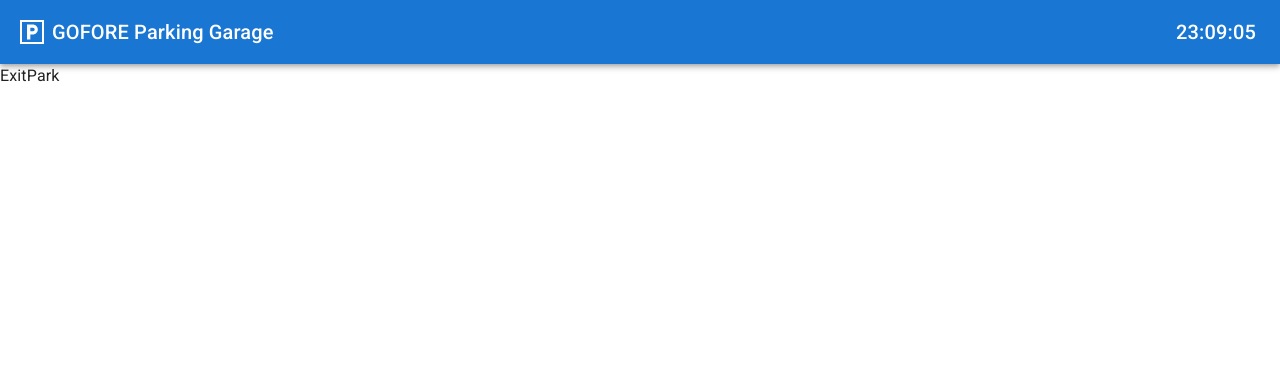
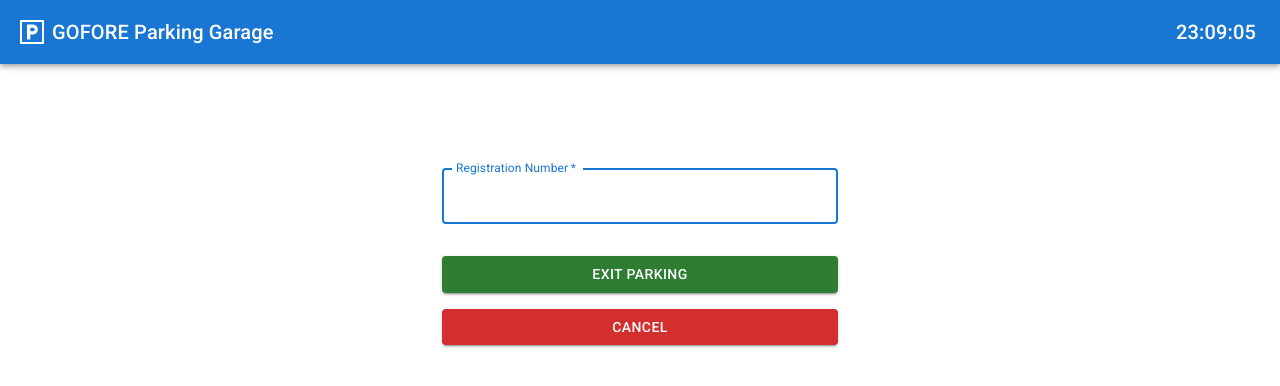
Before and after one commit to nirgluzman/AWS-Gofore-Parking-User, a React (Create React App) app: page /exit-park in a window 1280 px wide. Shown: the top 386 px of the page. Built offline with nearby package versions, Linux system fonts and the light colour scheme; no server answers.

Commit message:
add ParkExit functionality

```diff
--- a/src/components/ExitPark.js
+++ b/src/components/ExitPark.js
@@ -1,3 +1,177 @@
+import { useState } from "react";
+import { useNavigate } from "react-router-dom";
+
+import {
+  Button,
+  TextField,
+  Box,
+  Container,
+  Alert,
+  AlertTitle,
+  TableContainer,
+  Table,
+  TableBody,
+  TableRow,
+  TableCell,
+  Paper,
+  Typography,
+} from "@mui/material";
+
+import axios from "axios";
+
 export function ExitPark() {
-  return <div>ExitPark</div>;
+  const [parkExitMessage, setParkExitMessage] = useState(null);
+  const [exitError, setExitError] = useState("");
+
+  const navigate = useNavigate();
+
+  const handleParkExit = async (event) => {
+    event.preventDefault();
+
+    setExitError("");
+    setParkExitMessage(null);
+
+    const data = new FormData(event.currentTarget);
+    const vrn = data.get("vrn");
+
+    try {
+      const result = await axios.put(process.env.REACT_APP_API_URL + "remove", {
+        vrn,
+      });
+      if (result.data.length === 0) {
+        throw new Error("An error occurred, please try again!");
+      }
+
+      console.log(result.data);
+      setParkExitMessage(result.data);
+    } catch (err) {
+      setExitError(err.response.data);
+      console.log(err);
+    }
+  };
+
+  return (
+    <Container component="main" maxWidth="xs">
+      <Box
+        sx={{
+          marginTop: 8,
+          display: "flex",
+          flexDirection: "column",
+          alignItems: "center",
+        }}
+      >
+        {parkExitMessage && (
+          <Alert
+            severity="success"
+            onClose={() => {
+              setParkExitMessage(null);
+              navigate("/");
+            }}
+          >
+            <AlertTitle>Success</AlertTitle>
+            {parkExitMessage.message}
+          </Alert>
+        )}
+        {exitError && (
+          <Alert
+            severity="error"
+            onClose={() => {
+              setExitError("");
+            }}
+          >
+            <AlertTitle>Error</AlertTitle>
+            {exitError}
+          </Alert>
+        )}
+        <Box component="form" onSubmit={handleParkExit} sx={{ mt: 3 }}>
+          <TextField
+            margin="normal"
+            fullWidth
+            required
+            name="vrn"
+            label="Registration Number"
+            autoComplete="off"
+            autoFocus
+          />
+          <Button
+            type="submit"
+            fullWidth
+            variant="contained"
+            color="success"
+            sx={{ mt: 3, mb: 2 }}
+          >
+            Exit Parking
+          </Button>
+          <Button
+            onClick={() => navigate("/")}
+            fullWidth
+            variant="contained"
+            color="error"
+          >
+            Cancel
+          </Button>
+        </Box>
+        {parkExitMessage && (
+          <TableContainer
+            component={Paper}
+            sx={{
+              maxWidth: "600px",
+              margin: "auto",
+              marginTop: "30px",
+              marginBottom: "20px",
+              backgroundColor: "#f5f5f5",
+              boxShadow: "0px 0px 10px rgba(0, 0, 0, 0.1)",
+            }}
+          >
+            <Typography variant="h6" fontWeight="bold" textAlign="center">
+              Parking Invoice
+            </Typography>
+            <Table size="medium" aria-label="parking invoice">
+              <TableBody>
+                <TableRow
+                  sx={{ "&:last-child td, &:last-child th": { border: 0 } }}
+                >
+                  <TableCell align="left" component="th" scope="row">
+                    Vehicle Registration Number
+                  </TableCell>
+                  <TableCell>{parkExitMessage.vrn}</TableCell>
+                </TableRow>
+                <TableRow
+                  sx={{ "&:last-child td, &:last-child th": { border: 0 } }}
+                >
+                  <TableCell align="left" component="th" scope="row">
+                    Start time
+                  </TableCell>
+                  <TableCell>{parkExitMessage.startTime}</TableCell>
+                </TableRow>
+                <TableRow
+                  sx={{ "&:last-child td, &:last-child th": { border: 0 } }}
+                >
+                  <TableCell align="left" component="th" scope="row">
+                    End time
+                  </TableCell>
+                  <TableCell>{parkExitMessage.endTime}</TableCell>
+                </TableRow>
+                <TableRow
+                  sx={{ "&:last-child td, &:last-child th": { border: 0 } }}
+                >
+                  <TableCell
+                    align="left"
+                    component="th"
+                    scope="row"
+                    sx={{ fontWeight: "bold" }}
+                  >
+                    Parking costs
+                  </TableCell>
+                  <TableCell sx={{ fontWeight: "bold" }}>
+                    {parkExitMessage.parkCosts} €
+                  </TableCell>
+                </TableRow>
+              </TableBody>
+            </Table>
+          </TableContainer>
+        )}
+      </Box>
+    </Container>
+  );
 }
--- a/src/components/Home.js
+++ b/src/components/Home.js
@@ -11,7 +11,7 @@ export function Home() {
   const { numFreeSpots } = Park();
 
   return (
-    <Box sx={{ p: 5, width: "100%" }}>
+    <Box sx={{ p: 3, width: "100%" }}>
       <Stack
         sx={{
           display: "flex",
@@ -43,7 +43,7 @@ export function Home() {
           elevation={2}
           sx={{
             width: 400,
-            height: 220,
+            height: 200,
             display: "flex",
             flexDirection: "column",
             alignItems: "center",
@@ -67,7 +67,7 @@ export function Home() {
             Next hours: 30¢
           </Typography>
         </Paper>
-        <Stack spacing={20} direction="row" sx={{ paddingTop: 5 }}>
+        <Stack spacing={20} direction="row">
           <Button
             onClick={() => navigate("/enter-park")}
             variant="contained"
--- a/src/components/ParkingMap.js
+++ b/src/components/ParkingMap.js
@@ -8,8 +8,8 @@ import { Park } from "../context/ParkContext";
 import axios from "axios";
 
 export function ParkingMap({ vrn }) {
+  const [parkConfirmMessage, setParkConfirmMessage] = useState("");
   const [spotError, setSpotError] = useState("");
-  const [parkConfirmMessage, setParkConfirmMessage] = useState("");
   const { parkData } = Park();
 
   const navigate = useNavigate();
```
